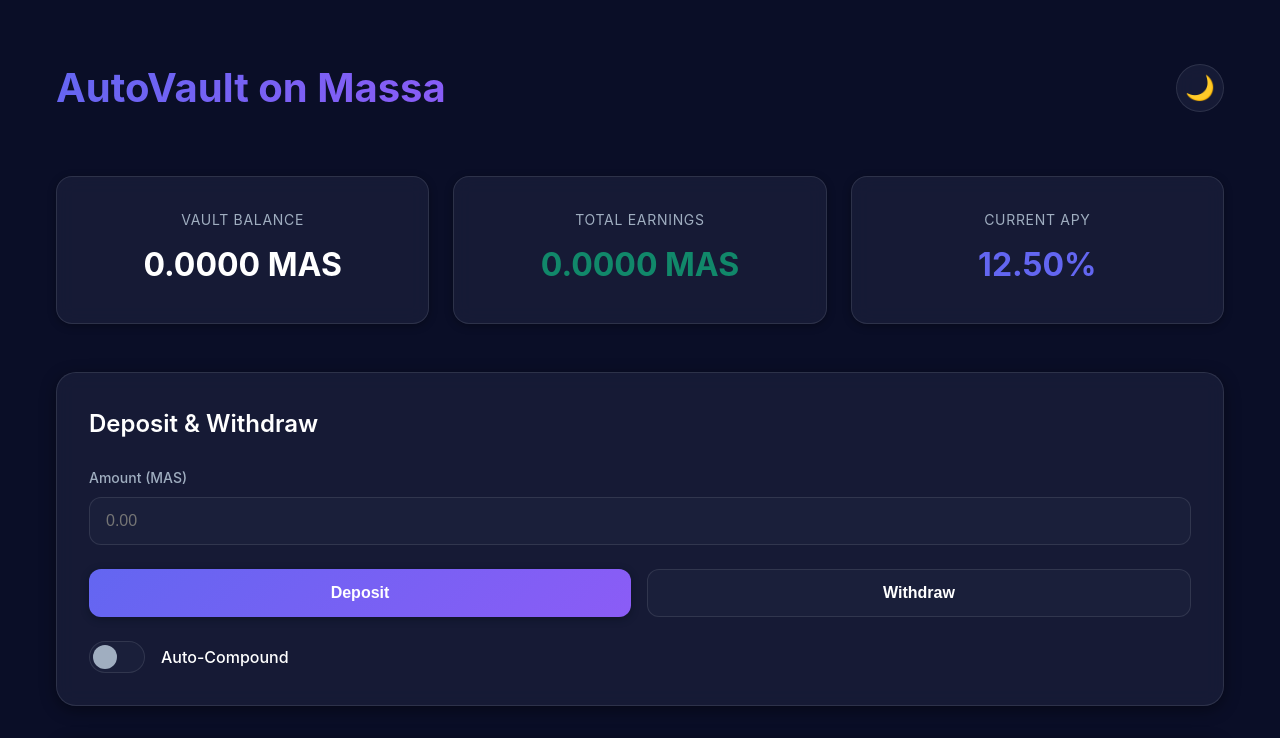
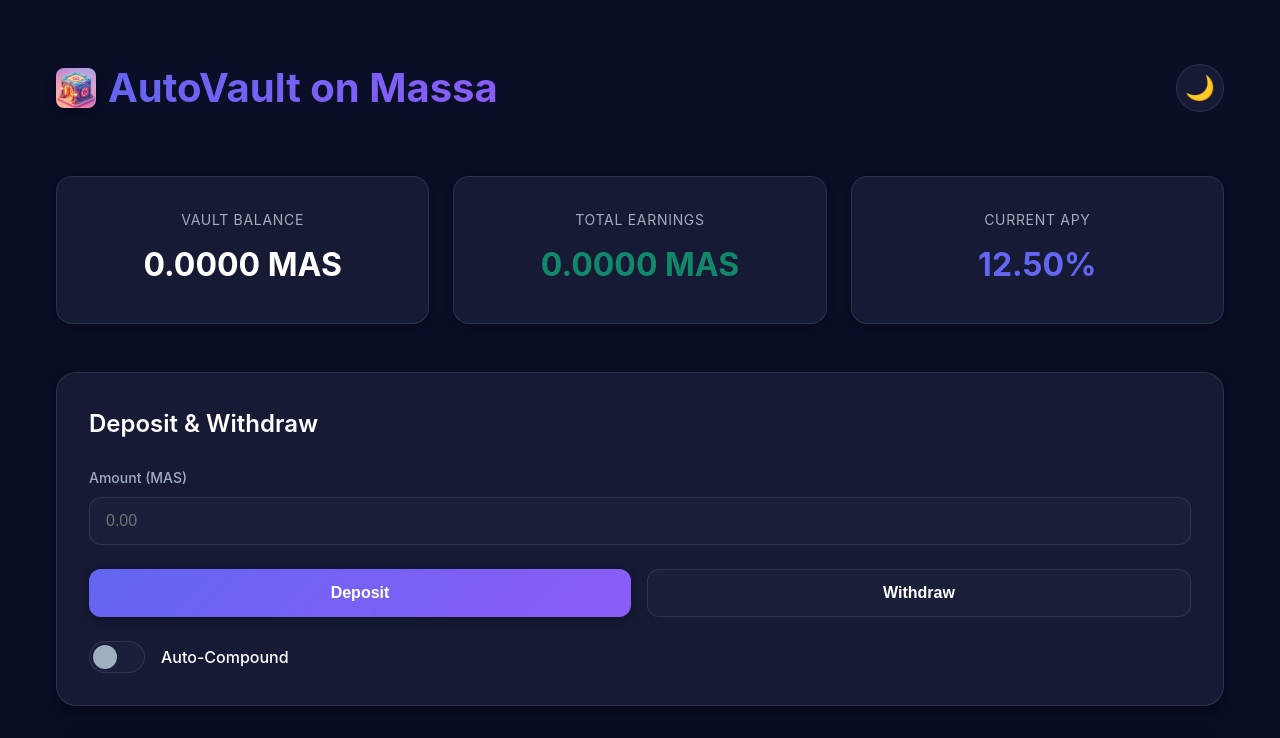
Before and after one commit to burykindan-netizen/AutoVault-on-Massa, a plain HTML site: page index.html in a window 1280 px wide. Shown: the top 738 px of the page. Drawn offline with Linux system fonts and the light colour scheme.

Commit message:
Add files via upload

```diff
--- a/index.html
+++ b/index.html
@@ -4,13 +4,19 @@
     <meta charset="UTF-8">
     <meta name="viewport" content="width=device-width, initial-scale=1.0">
     <title>AutoVault on Massa</title>
+    <link rel="icon" type="image/jpeg" sizes="32x32" href="Unknown.jpg">
+    <link rel="apple-touch-icon" href="Unknown.jpg">
+    <meta name="theme-color" content="#0a0e27">
     <link rel="stylesheet" href="style.css">
 </head>
 <body>
     <div class="container">
         <!-- Header -->
         <header class="header">
-            <h1 class="title">AutoVault on Massa</h1>
+            <div style="display:flex;align-items:center;gap:12px">
+                <img src="Unknown.jpg" alt="AutoVault icon" width="40" height="40" style="border-radius:8px;object-fit:cover;box-shadow:0 4px 12px rgba(0,0,0,.3)">
+                <h1 class="title">AutoVault on Massa</h1>
+            </div>
             <button class="theme-toggle" id="themeToggle" aria-label="Toggle theme">
                 <span class="theme-icon">🌙</span>
             </button>
```
Also changed, not shown: Unknown.jpg (added).
